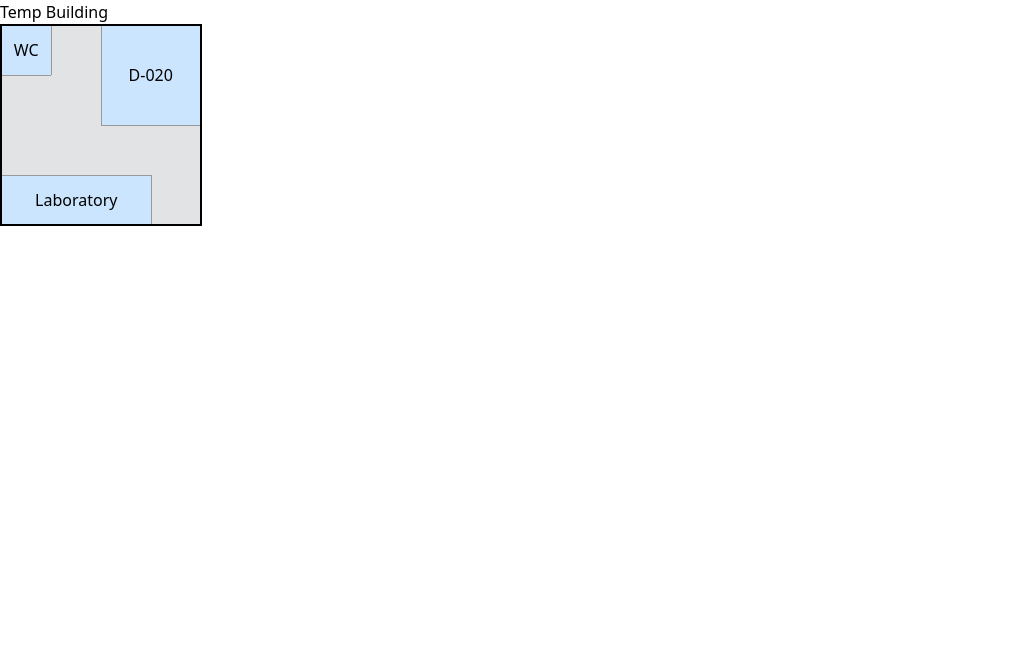
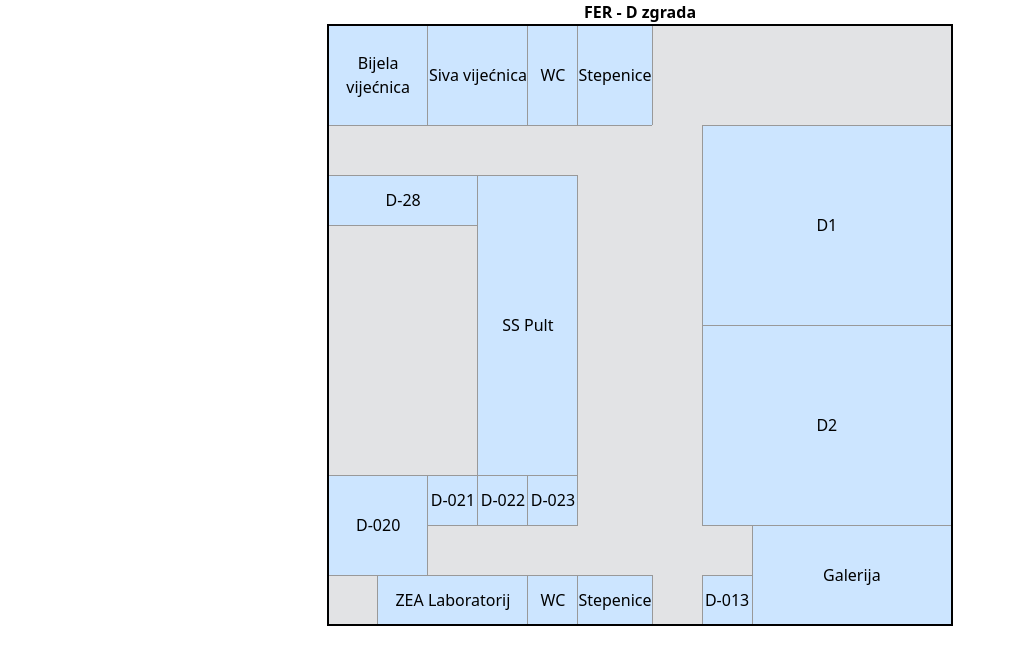
Before and after one commit to Evidentor/Frontend-Application, a SvelteKit app: page / in a window 1280 px wide. Shown: the top 664 px of the page, without its empty margins (0-1016 px from the left). Built offline with nearby package versions, Linux system fonts and the light colour scheme.

Commit message:
FER building visualization

```diff
--- a/src/routes/+page.svelte
+++ b/src/routes/+page.svelte
@@ -1,49 +1,112 @@
 <script>
 	// TODO: Temp, this will be loaded from the backend
-	const building = {
+	// const building = {
+	// 	"id": 1,
+	// 	"name": "Temp Building",
+	// 	"floors": [
+	// 		{
+	// 			"id": 1,
+	// 			"index": 0,
+	// 			"rooms": [
+	// 				{
+	// 					"id": 1,
+	// 					"name": "WC",
+	// 					"roomVisualization": {
+	// 						"startRow": 0,
+	// 						"startCol": 0,
+	// 						"rowspan": 1,
+	// 						"colspan": 1
+	// 					}
+	// 				},
+	// 				{
+	// 					"id": 2,
+	// 					"name": "D-020",
+	// 					"roomVisualization": {
+	// 						"startRow": 0,
+	// 						"startCol": 2,
+	// 						"rowspan": 2,
+	// 						"colspan": 2
+	// 					}
+	// 				},
+	// 				{
+	// 					"id": 3,
+	// 					"name": "Laboratory",
+	// 					"roomVisualization": {
+	// 						"startRow": 3,
+	// 						"startCol": 0,
+	// 						"rowspan": 1,
+	// 						"colspan": 3
+	// 					}
+	// 				}
+	// 			]
+	// 		}
+	// 	]
+	// };
+	const ferBuilding = {
 		"id": 1,
-		"name": "Temp Building",
+		"name": "FER - D zgrada",
 		"floors": [
 			{
 				"id": 1,
 				"index": 0,
 				"rooms": [
 					{
-						"id": 1,
-						"name": "WC",
-						"roomVisualization": {
-							"startRow": 0,
-							"startCol": 0,
-							"rowspan": 1,
-							"colspan": 1
-						}
+						"id": 1, "name": "Bijela vijećnica", "roomVisualization": { "startRow": 0, "startCol": 0, "rowspan": 2, "colspan": 2 }
 					},
 					{
-						"id": 2,
-						"name": "D-020",
-						"roomVisualization": {
-							"startRow": 0,
-							"startCol": 2,
-							"rowspan": 2,
-							"colspan": 2
-						}
+						"id": 2, "name": "Siva vijećnica", "roomVisualization": { "startRow": 0, "startCol": 2, "rowspan": 2, "colspan": 2 }
 					},
 					{
-						"id": 3,
-						"name": "Laboratory",
-						"roomVisualization": {
-							"startRow": 3,
-							"startCol": 0,
-							"rowspan": 1,
-							"colspan": 3
-						}
-					}
+						"id": 3, "name": "WC", "roomVisualization": { "startRow": 0, "startCol": 4, "rowspan": 2, "colspan": 1 }
+					},
+					{
+						"id": 4, "name": "Stepenice", "roomVisualization": { "startRow": 0, "startCol": 5, "rowspan": 2, "colspan": 1 }
+					},
+					{
+						"id": 5, "name": "D1", "roomVisualization": { "startRow": 2, "startCol": 7, "rowspan": 4, "colspan": 5 }
+					},
+					{
+						"id": 6, "name": "D-28", "roomVisualization": { "startRow": 3, "startCol": 0, "rowspan": 1, "colspan": 3 }
+					},
+					{
+						"id": 7, "name": "SS Pult", "roomVisualization": { "startRow": 3, "startCol": 3, "rowspan": 6, "colspan": 2 }
+					},
+					{
+						"id": 8, "name": "D2", "roomVisualization": { "startRow": 6, "startCol": 7, "rowspan": 4, "colspan": 5 }
+					},
+					{
+						"id": 9, "name": "D-020", "roomVisualization": { "startRow": 9, "startCol": 0, "rowspan": 2, "colspan": 2 }
+					},
+					{
+						"id": 10, "name": "D-021", "roomVisualization": { "startRow": 9, "startCol": 2, "rowspan": 1, "colspan": 1 }
+					},
+					{
+						"id": 11, "name": "D-022", "roomVisualization": { "startRow": 9, "startCol": 3, "rowspan": 1, "colspan": 1 }
+					},
+					{
+						"id": 12, "name": "D-023", "roomVisualization": { "startRow": 9, "startCol": 4, "rowspan": 1, "colspan": 1 }
+					},
+					{
+						"id": 13, "name": "Galerija", "roomVisualization": { "startRow": 10, "startCol": 8, "rowspan": 2, "colspan": 4 }
+					},
+					{
+						"id": 14, "name": "ZEA Laboratorij", "roomVisualization": { "startRow": 11, "startCol": 1, "rowspan": 1, "colspan": 3 }
+					},
+					{
+						"id": 15, "name": "WC", "roomVisualization": { "startRow": 11, "startCol": 4, "rowspan": 1, "colspan": 1 }
+					},
+					{
+						"id": 16, "name": "Stepenice", "roomVisualization": { "startRow": 11, "startCol": 5, "rowspan": 1, "colspan": 1 }
+					},
+					{
+						"id": 17, "name": "D-013", "roomVisualization": { "startRow": 11, "startCol": 7, "rowspan": 1, "colspan": 1 }
+					},
 				]
 			}
 		]
 	};
 
-	const floor = building.floors[0];
+	const floor = ferBuilding.floors[0];
 	const rooms = floor.rooms;
 
 	// Calculate a number of rows and cols
@@ -85,7 +148,8 @@
 	}
 </script>
 
-<h2>{building.name}</h2>
+<div class="container">
+	<h1><b>{ferBuilding.name}</b></h1>
 	<table>
 		<tbody>
 		{#each cellGrid as row, rowIndex (`row-{${rowIndex}}`)}
@@ -105,6 +169,7 @@
 		{/each}
 		</tbody>
 	</table>
+</div>
 
 <style>
     table {
@@ -121,6 +186,15 @@
         position: relative;
     }
 
+		.container {
+				display: flex;
+				flex-direction: column;
+				justify-content: start;
+				align-items: center;
+				width: 100vw;
+				height: 100vh;
+		}
+
     .room {
         background-color: #cce5ff;
     }
```
Lines whose indentation alone changed are shown as unchanged.
